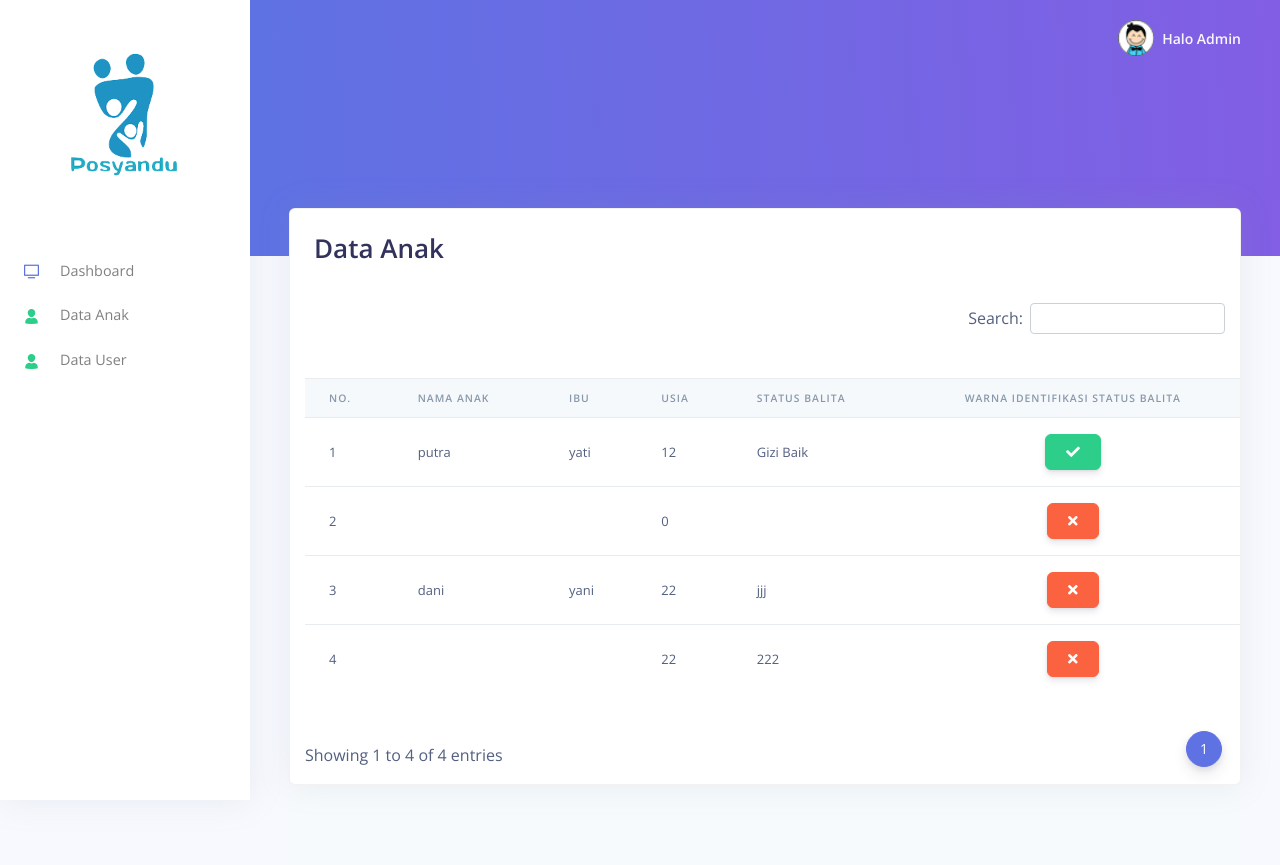
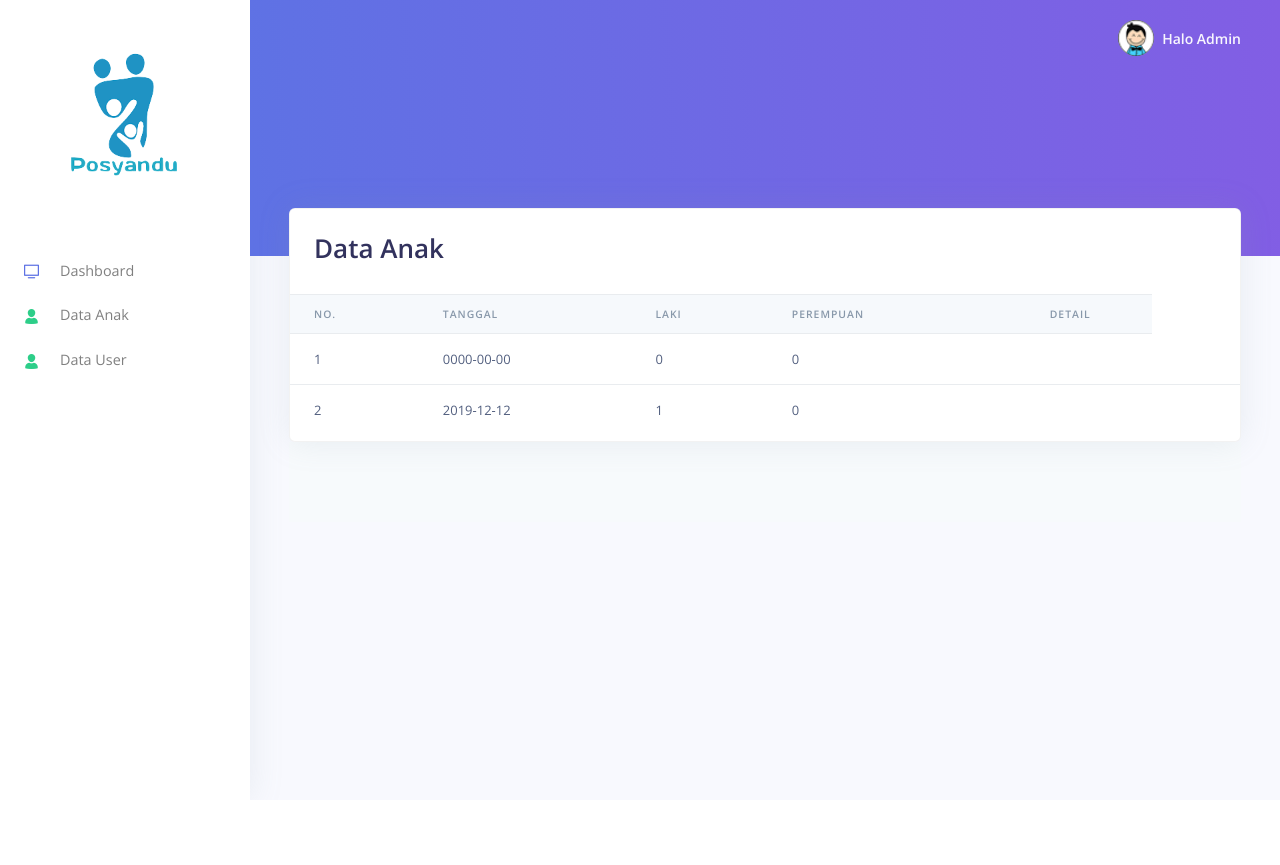
Before and after one commit to luthfidev/stunting, a PHP site: page /pages/anak.php in a window 1280 px wide. After the commit the page ends 795 px from the top, so only its background shows below. Run offline with PHP 8.4, Linux system fonts and the light colour scheme; a user stored in the database is signed in; data comes from the database, SQL or seed files in the repository; data that the repository does not hold is empty.

Commit message:
Update anak.php

```diff
--- a/pages/anak.php
+++ b/pages/anak.php
@@ -75,37 +75,32 @@
                 <thead class="thead-light">
                   <tr>
                     <th scope="col">No.</th>
-                    <th scope="col">Nama Anak</th>
-                    <th scope="col">Ibu</th>
-                    <th scope="col">Usia</th>
-                    <th scope="col">Status Balita</th>
-                    <th class="text-center" scope="col">Warna Identifikasi Status Balita</th>
+                    <th scope="col">Tanggal</th>
+                    <th scope="col">Laki</th>
+                    <th scope="col">Perempuan</th>
+
+                    <th class="text-center" scope="col">Detail</th>
                   </tr>
                 </thead>
                   <tbody>
                       <?php
-                       $query = mysqli_query($connect, "SELECT * FROM anak");
+                       //$query = mysqli_query($connect, "SELECT tanggal, COUNT(*) as jenis FROM anak WHERE jk='L' GROUP BY tanggal");
+                        $query = mysqli_query($connect, "select tanggal, COUNT(*)as tot,
+                                                        COUNT(case when anak.jk='L' then 1 end) as laki,
+                                                        COUNT(case when anak.jk='P' then 1 end) as cew
+                                                        from anak  group by tanggal");
+
                        $no=1;
                        while ($data=mysqli_fetch_array($query)) {
                       ?>
                         <tr>
                           <td><?php echo $no; ?></td>
-                          <td><?php echo $data['nama_anak']; ?></td>
-                          <td><?php echo $data['nama_ibu']; ?></td>
-                          <td><?php echo $data['umur']; ?></td>
+                          <td><?php echo $data['tanggal']; ?></td>
+                          <td><?php echo $data['laki']; ?></td>
+                          <td><?php echo $data['cew']; ?></td>
                           <td><?php echo $data['keterangan']; ?></td>
-                          <?php if ($data['keterangan']=="Gizi Baik") {?>
-                            <td class="text-center">
-                            <a class="btn btn-success" title="Sehat" href="#"><i class="fa fa-check"></i></a>
-                          </td>
-                          <?php }else{ ?>
-                            <td class="text-center">
-                            <a class="btn btn-warning" title="Tidak Sehat" href="#"><i class="fa fa-times"></i></a>
-                          </td>
-                          <?php } ?>
-
-                        </tr>
-                        <?php
+                          <td></td>
+                       <?php
                           $no++;
                           }
                         ?>
```
